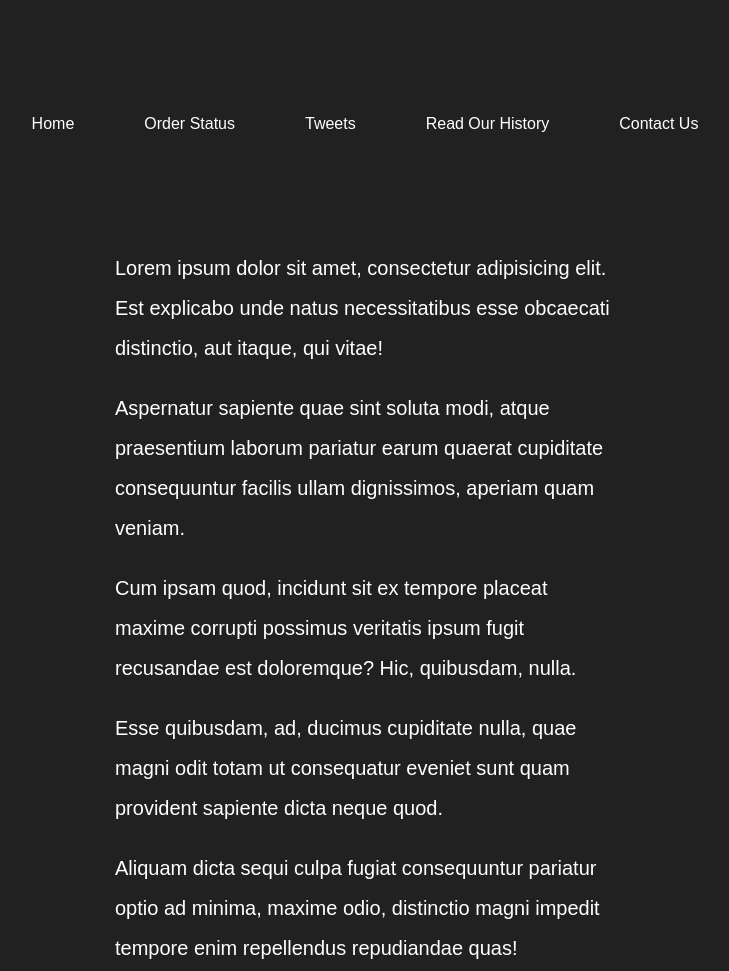
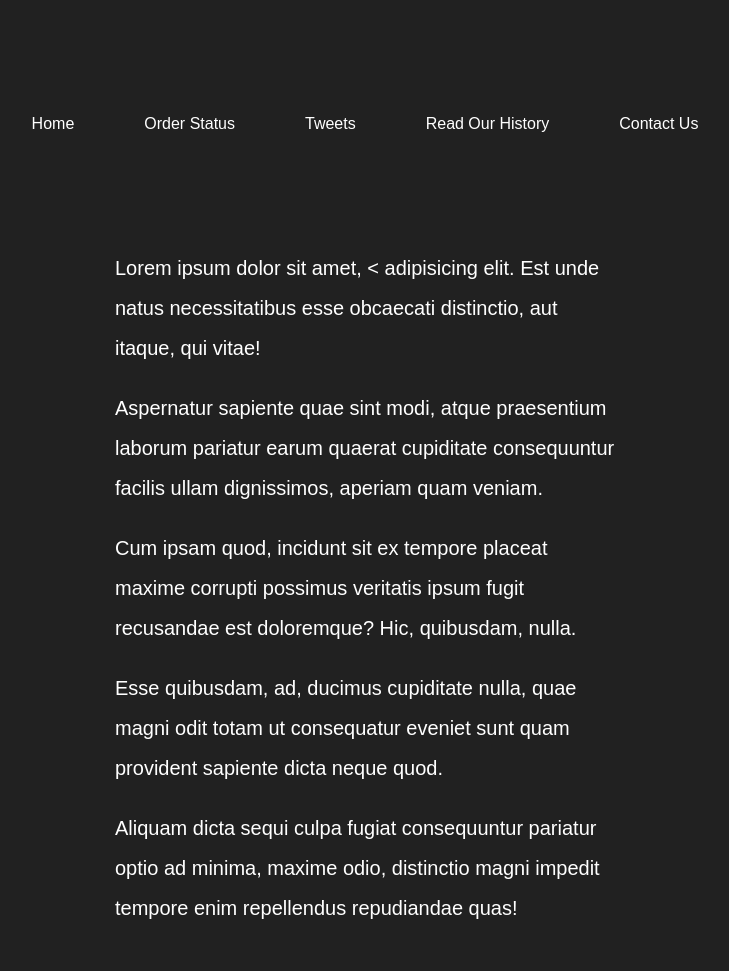
Before and after one commit to Albanetonnellier/link-follow, a plain HTML site: page index.html in a window 1280 px wide. Shown: the whole page, without its empty margins (275-1004 px from the left). After the commit the page ends 948 px from the top, so only its background shows below. Drawn offline with Linux system fonts and the light colour scheme.

Commit message:
change text

```diff
--- a/index.html
+++ b/index.html
@@ -19,8 +19,8 @@
     </nav>
 
     <div class="wrapper">
-      <p>Lorem ipsum dolor sit amet, <a href="">consectetur</a> adipisicing elit. Est <a href="">explicabo</a> unde natus necessitatibus esse obcaecati distinctio, aut itaque, qui vitae!</p>
-      <p>Aspernatur sapiente quae sint <a href="">soluta</a> modi, atque praesentium laborum pariatur earum <a href="">quaerat</a> cupiditate consequuntur facilis ullam dignissimos, aperiam quam veniam.</p>
+      <p>Lorem ipsum dolor sit amet, < adipisicing elit. Est  unde natus necessitatibus esse obcaecati distinctio, aut itaque, qui vitae!</p>
+      <p>Aspernatur sapiente quae sint  modi, atque praesentium laborum pariatur earum <a href="">quaerat</a> cupiditate consequuntur facilis ullam dignissimos, aperiam quam veniam.</p>
       <p>Cum ipsam quod, incidunt sit ex <a href="">tempore</a> placeat maxime <a href="">corrupti</a> possimus <a href="">veritatis</a> ipsum fugit recusandae est doloremque? Hic, <a href="">quibusdam</a>, nulla.</p>
       <p>Esse quibusdam, ad, ducimus cupiditate <a href="">nulla</a>, quae magni odit <a href="">totam</a> ut consequatur eveniet sunt quam provident sapiente dicta neque quod.</p>
       <p>Aliquam <a href="">dicta</a> sequi culpa fugiat <a href="">consequuntur</a> pariatur optio ad minima, maxime <a href="">odio</a>, distinctio magni impedit tempore enim repellendus <a href="">repudiandae</a> quas!</p>
```
